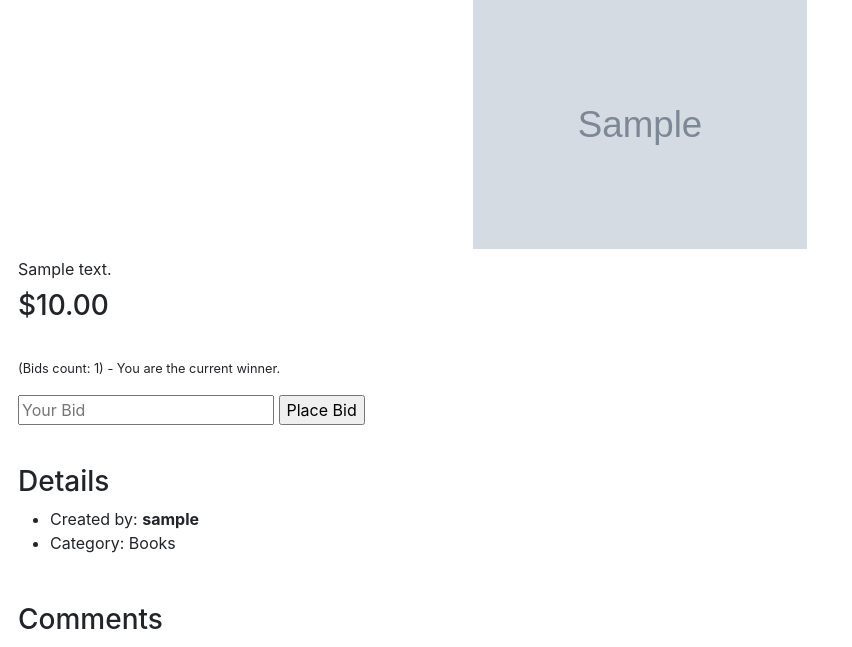
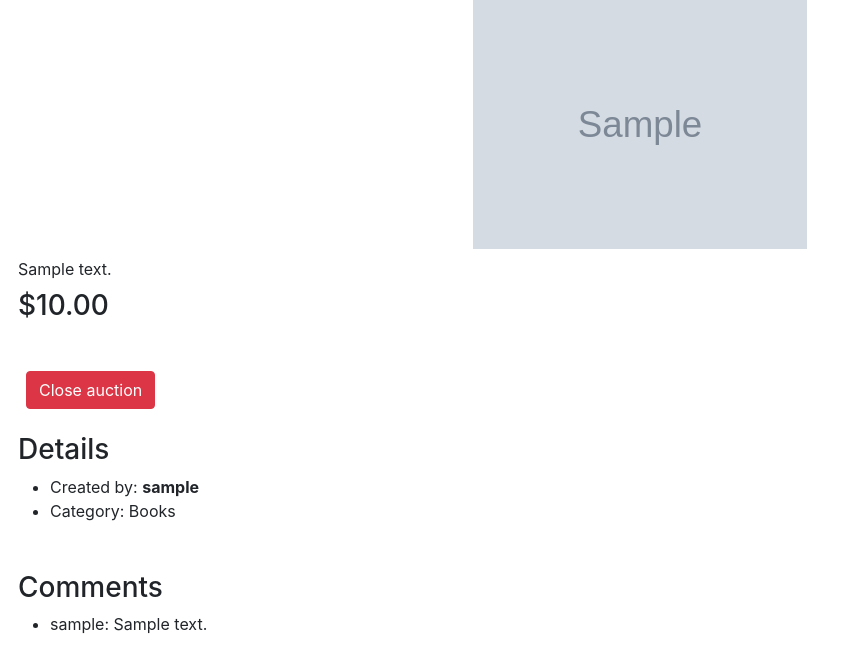
Before and after one commit to adriasala12/HarvardX-CS50W-commerce, a Django app: page /1 in a window 1280 px wide. Shown: the part 276-923 px from the top of the page, without its empty margins (0-852 px from the left). Run offline with Django 3.2, Linux system fonts and the light colour scheme; a user stored in the database is signed in; tables that the repository leaves empty hold one stand-in row (values such as "Sample post"); grey boxes marked "Sample" are stand-in pictures; some libraries are stand-ins or nearby versions.

Commit message:
Added close auction button and remove bid for owner and fixed saving to watchlist error

```diff
--- a/auctions/templates/auctions/listing.html
+++ b/auctions/templates/auctions/listing.html
@@ -6,6 +6,12 @@
         function change() {
             location.href = "{% url 'add_watchlist' listing.id %}"
         }
+
+        // if (user == winner && !listing.is_active) {
+        //     window.alert("You won the auction.");
+        // } else if (user != winner && !listing.is_active) {
+        //     window.alert("You didn't won this time.")
+        // }
     </script>
 
     <h2 class="row m-2 align-middle">{{ listing.name }}</h2>
@@ -28,6 +34,8 @@
 
     <br>
 
+    {% if user != listing.user %}
+
         <p class="ml-2"><small>
             (Bids count: {{ listing.bids.count }}) -
 
@@ -46,6 +54,14 @@
         </form>
 
         <br>
+
+    {% else %}
+
+        <a href="{% url 'close' listing.id %}">
+            <button type="button" class="btn btn-danger m-3">Close auction</button>
+        </a>
+
+    {% endif %}
 
     <h3 class="m-2">Details</h3>
 
--- a/auctions/urls.py
+++ b/auctions/urls.py
@@ -14,5 +14,6 @@ urlpatterns = [
     path("add_listing", views.add_listing, name="add_listing"),
     path("categories", views.categories, name="categories"),
     path("categories/<int:category_id>", views.category, name="category"),
-    path("add_comment/<int:listing_id>", views.add_comment, name="add_comment")
+    path("add_comment/<int:listing_id>", views.add_comment, name="add_comment"),
+    path("close/<int:listing_id>", views.close, name="close")
 ]
--- a/auctions/views.py
+++ b/auctions/views.py
@@ -24,7 +24,7 @@ def listing(request, listing_id):
     except Listing.DoesNotExist:
         raise Http404("Listing does not exist")
 
-    if listing in listing.user.watchlist.all():
+    if listing in request.user.watchlist.all():
         is_in_watchlist = True
     else:
         is_in_watchlist = False
@@ -45,6 +45,20 @@ def listing(request, listing_id):
     }
 
     return render(request, "auctions/listing.html", context)
+
+
+def close(request, listing_id):
+
+    try:
+        listing = Listing.objects.get(pk=listing_id)
+    except Listing.DoesNotExist:
+        raise Http404("Listing does not exist")
+
+    listing.is_active = False
+    listing.save()
+
+    return HttpResponseRedirect(reverse("index"))
+
 
 @login_required(login_url='login')
 def add_comment(request, listing_id):
@@ -96,7 +110,7 @@ def add_watchlist(request, listing_id):
     watchlist = request.user.watchlist
     listing = Listing.objects.get(pk=listing_id)
 
-    if listing in listing.user.watchlist.all():
+    if listing in request.user.watchlist.all():
         watchlist.remove(listing)
     else:
         watchlist.add(listing)
```
Lines whose indentation alone changed are shown as unchanged.
